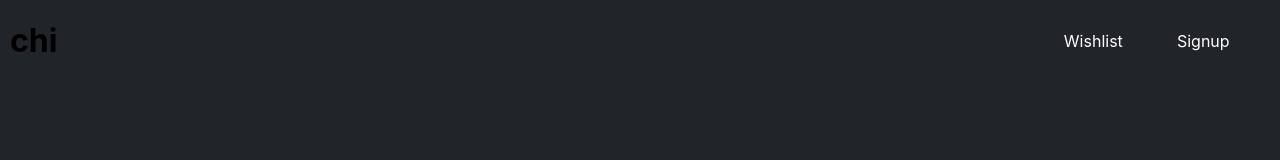
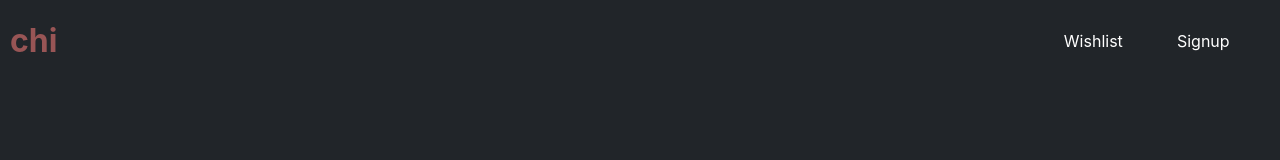
Before and after one commit to MohdZaid96/chimovie, a React (Create React App) app: page /login in a window 1280 px wide. Shown: the top 160 px of the page. Built offline with nearby package versions, Linux system fonts and the light colour scheme.

Commit message:
newupdates

```diff
--- a/src/Styles/navbar.css
+++ b/src/Styles/navbar.css
@@ -44,3 +44,7 @@
         width:90%;
     }
 }
+
+.container-fluid > h1{
+    color: rgb(152, 85, 85);
+}
```
